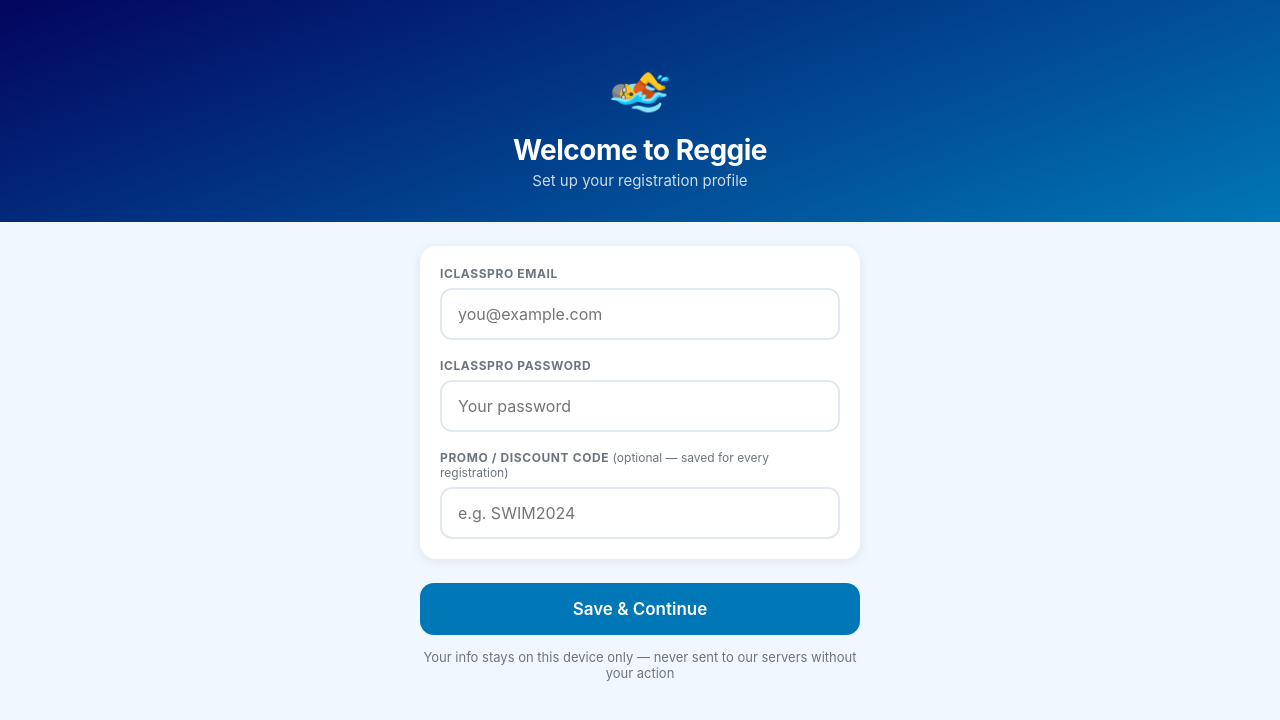
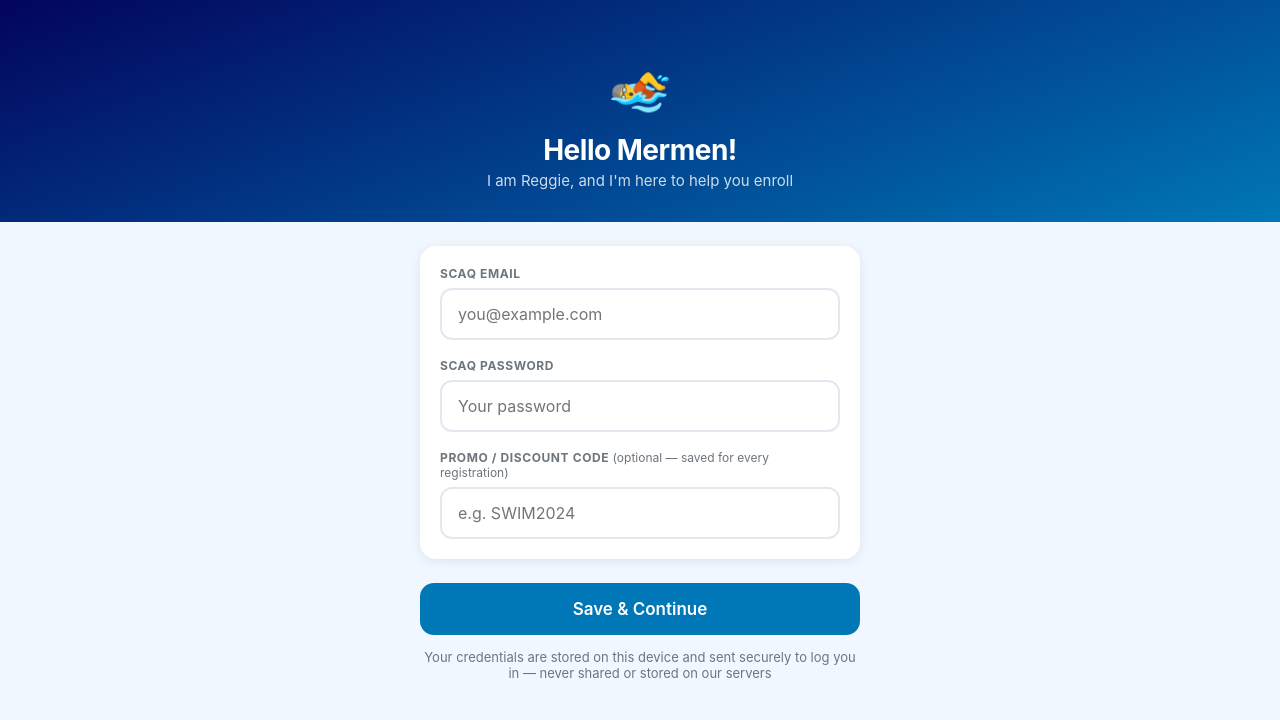
Before and after one commit to R10ForTheWin/reggie, a Flask app: page / in a window 1280 px wide. Shown: the top 720 px of the page. Run offline with Flask 3, Linux system fonts and the light colour scheme.

Commit message:
Update setup screen welcome message, labels, and privacy note

```diff
--- a/templates/index.html
+++ b/templates/index.html
@@ -208,17 +208,17 @@
 <div class="screen" id="screen-setup">
   <div class="header">
     <span class="header-icon">🏊</span>
-    <h1>Welcome to Reggie</h1>
-    <p>Set up your registration profile</p>
+    <h1>Hello Mermen!</h1>
+    <p>I am Reggie, and I'm here to help you enroll</p>
   </div>
   <div class="content">
     <div class="card">
       <div class="form-group">
-        <label>iClassPro Email</label>
+        <label>SCAQ Email</label>
         <input type="email" id="s-email" placeholder="you@example.com" autocomplete="email">
       </div>
       <div class="form-group">
-        <label>iClassPro Password</label>
+        <label>SCAQ Password</label>
         <input type="password" id="s-password" placeholder="Your password" autocomplete="current-password">
       </div>
       <div class="form-group" style="margin-bottom:0">
@@ -230,7 +230,7 @@
     <div class="section-gap">
       <button class="btn btn-primary" onclick="saveSetup()">Save &amp; Continue</button>
     </div>
-    <p class="note">Your info stays on this device only — never sent to our servers without your action</p>
+    <p class="note">Your credentials are stored on this device and sent securely to log you in — never shared or stored on our servers</p>
   </div>
 </div>
 
```
